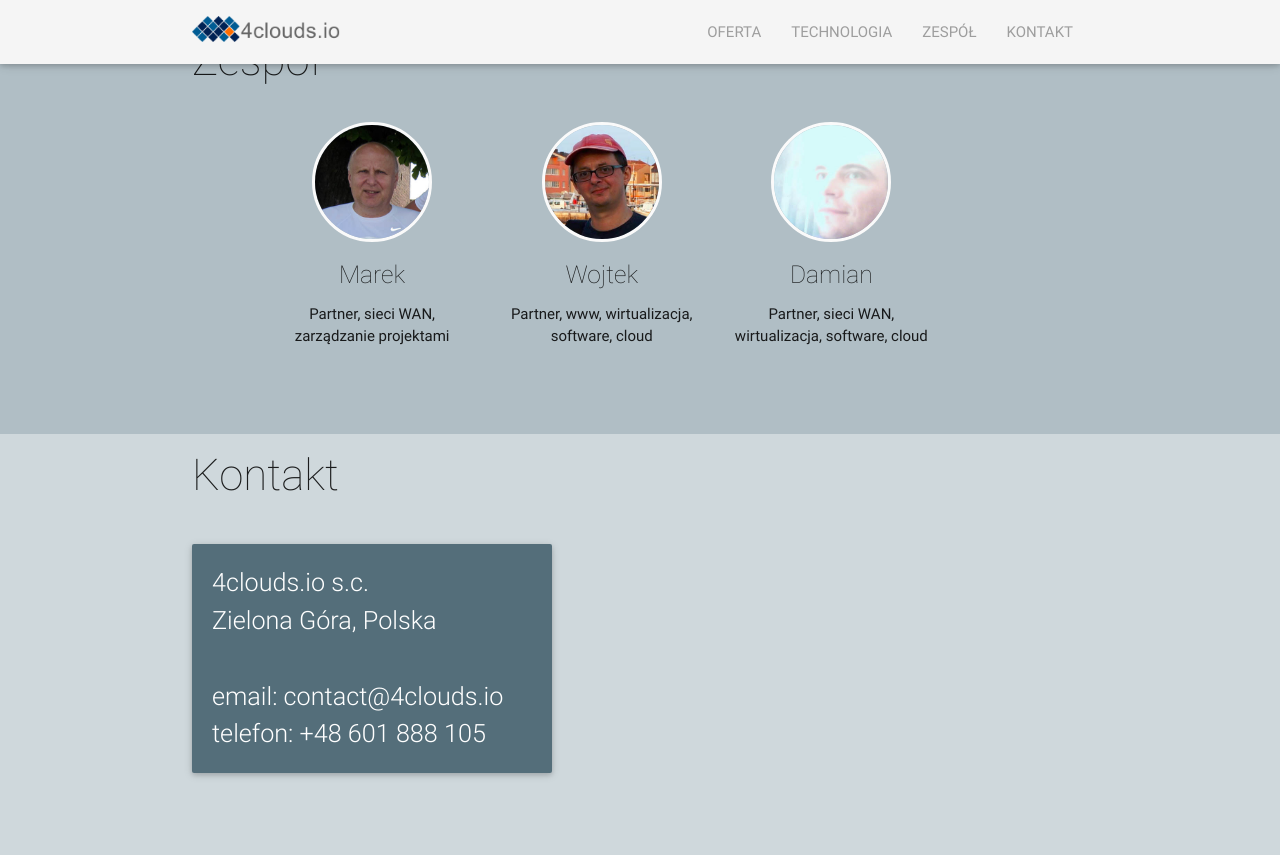
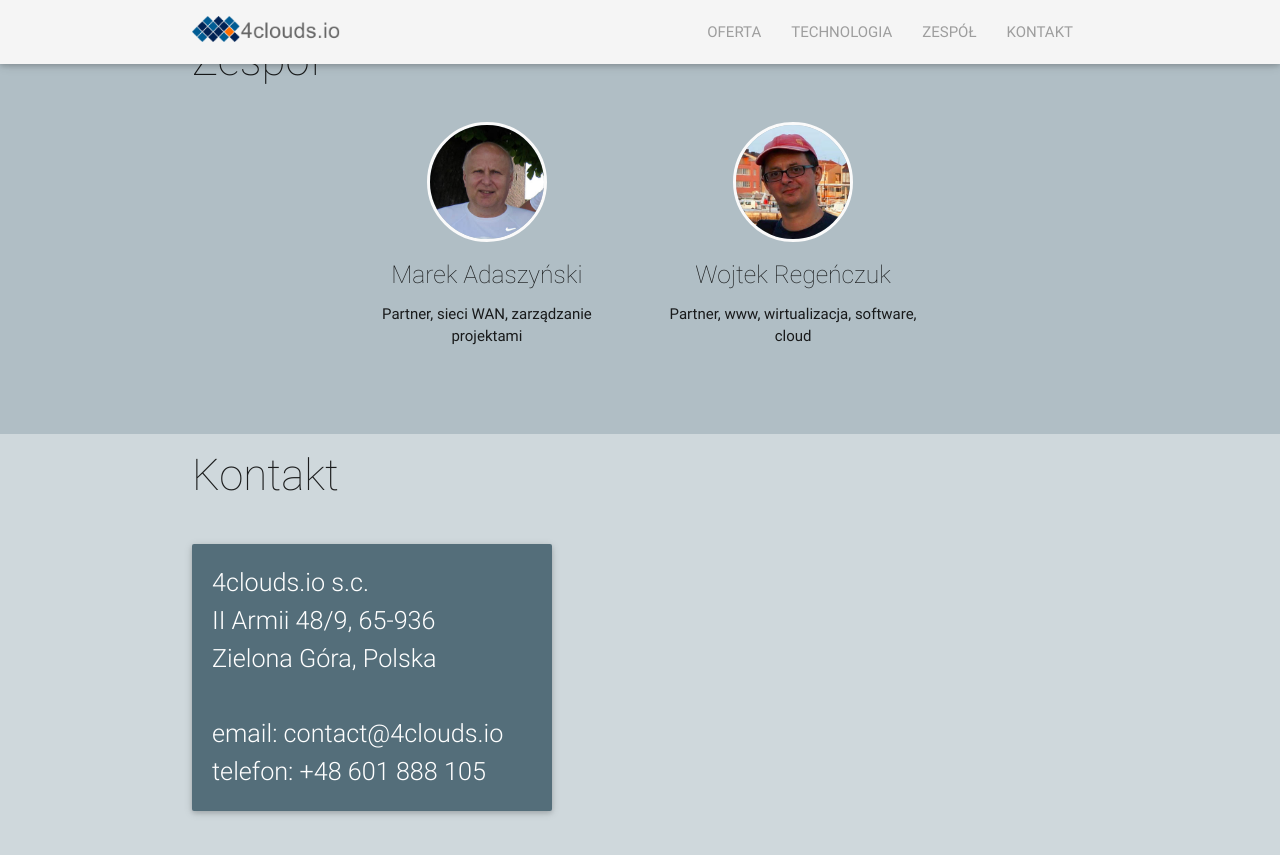
Before and after one commit to adaszyn/4clouds.github.io, a Jekyll site: the page built from index.html, in a window 1280 px wide and 900 px high, scrolled down 2723 px. Shown: the top 855 px of the window. Built offline with Jekyll 4.4.1, drawn with Linux system fonts in a browser that asks for light colours; nearby versions of some CDN libraries.

Commit message:
Damian removed. Address added.

```diff
--- a/_config.yml
+++ b/_config.yml
@@ -1,14 +1,23 @@
 # Site settings
-title: 4clouds.io | move your business to the cloud
-tag_text: 4clouds.io
-description: Solo is a Jekyll theme that supports single-page websites only, but supports them well.
-baseurl: ""
+title:                4clouds
+tagline:              '4clouds'
+description:          '4clouds'
+
 # Build settings
-safe:         true
-markdown:     kramdown
+url:                  http://4clouds.github.io
+baseurl:              ''
+markdown: kramdown
+highlighter:          pygments
+permalink:            pretty
+relative_permalinks:  true
 
-exclude: ["README.md", vendor]
+exclude: ["README.md"]
 
-sass:
-    sass_dir: _sass
-    style: :nested
+# About/contact
+author:
+  name:               W.Regenczuk
+  url:                https://wregen.github.io
+  email:              W.Regenczuk@gmail.com
+
+# Custom vars
+version:              1.0.0
--- a/_includes/sections/contact.html
+++ b/_includes/sections/contact.html
@@ -14,6 +14,7 @@
             <div class="card-content white-text">
               <p class="flow-text">
                 4clouds.io&nbsp;s.c.
+                <br />II Armii 48/9, 65-936
                 <br />Zielona&nbsp;Góra, Polska
               </p>
               <p class="flow-text"><br /></p>
--- a/_includes/sections/team.html
+++ b/_includes/sections/team.html
@@ -6,20 +6,15 @@
       </div>
     </div>
     <div class="row">
-      <div class="col s12 m3 offset-m1 center">
+      <div class="col s12 m4 offset-m2 center">
         <img src="img/team/marek.jpg" class="team-image circle" width="120"/>
-        <h5>Marek</h5>
+        <h5>Marek Adaszyński</h5>
         <p>Partner, sieci WAN, zarządzanie projektami</p>
       </div>
-      <div class="col s12 m3 center">
+      <div class="col s12 m4 center">
         <img src="img/team/wojtek.jpg" class="team-image circle" width="120"/>
-        <h5>Wojtek</h5>
+        <h5>Wojtek Regeńczuk</h5>
         <p>Partner, www, wirtualizacja, software, cloud</p>
-      </div>
-      <div class="col s12 m3 center">
-        <img src="img/team/damian.jpg" class="team-image circle" width="120"/>
-        <h5>Damian</h5>
-        <p>Partner, sieci WAN, wirtualizacja, software, cloud</p>
       </div>
     </div>
 
```
